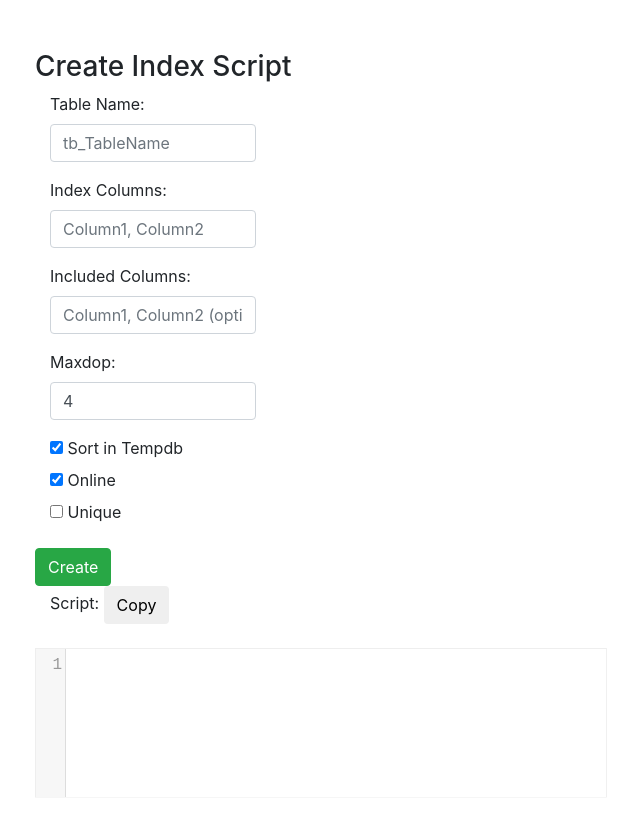
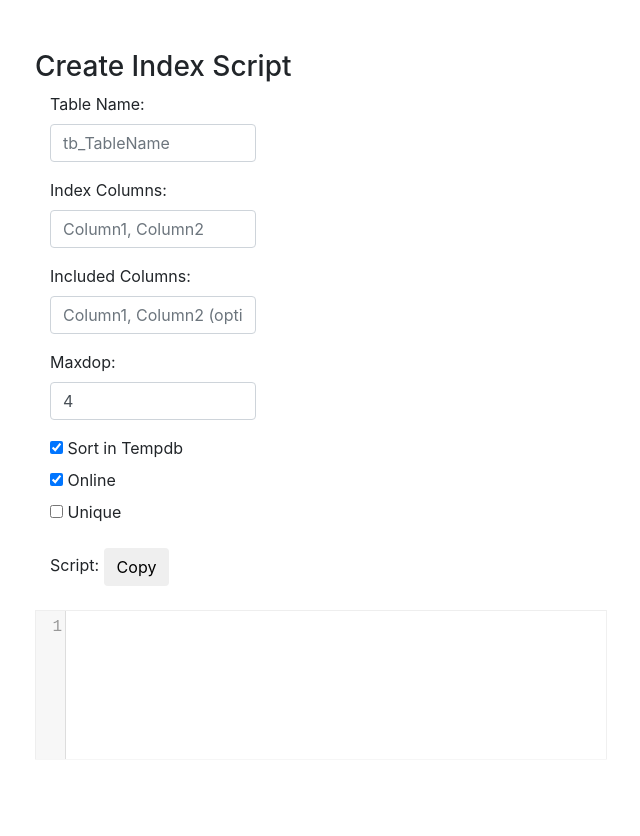
Before and after one commit to bluntspoon/bluntspoon.github.io, a Jekyll site: the page built from dba.md, in a window 1280 px wide. Shown: the top 836 px of the page, without its empty margins (80-720 px from the left). Built offline with Jekyll 4.4.1, drawn with Linux system fonts in a browser that asks for light colours; nearby versions of some CDN libraries; comment, search, counter and statistics services are not loaded.

Commit message:
update
update

```diff
--- a/_layouts/dba.html
+++ b/_layouts/dba.html
@@ -97,9 +97,9 @@ textarea {
                 </div>
               </div>
 
-              <div class="col-sm-3 col-sm-offset-9">
+              <!-- <div class="col-sm-3 col-sm-offset-9">
                 <input class="btn btn-large btn-success" id="create" type="submit" value="Create">
-              </div>
+              </div> -->
             </div>
 
           </form>
@@ -148,7 +148,6 @@ textarea {
             }
 
             function createScript() {
-
               $('#copy').html('Copy');
               $('#copy').removeClass("btn-success");
 
@@ -156,8 +155,6 @@ textarea {
               var regEx = new RegExp("tb_", "ig");
               tableName = tableName.replace(regEx, "")
               tableName = tableName.replace(/[^a-z0-9\s]/gi, '').replace(/[\s]/g, '')
-
-
 
               var indexcolumn = $("#indexcolumn").val().trim();
               indexcolumn = indexcolumn.replace(/[^a-z0-9\s,]/gi, '').replace(/[\s]/g, '')
```
